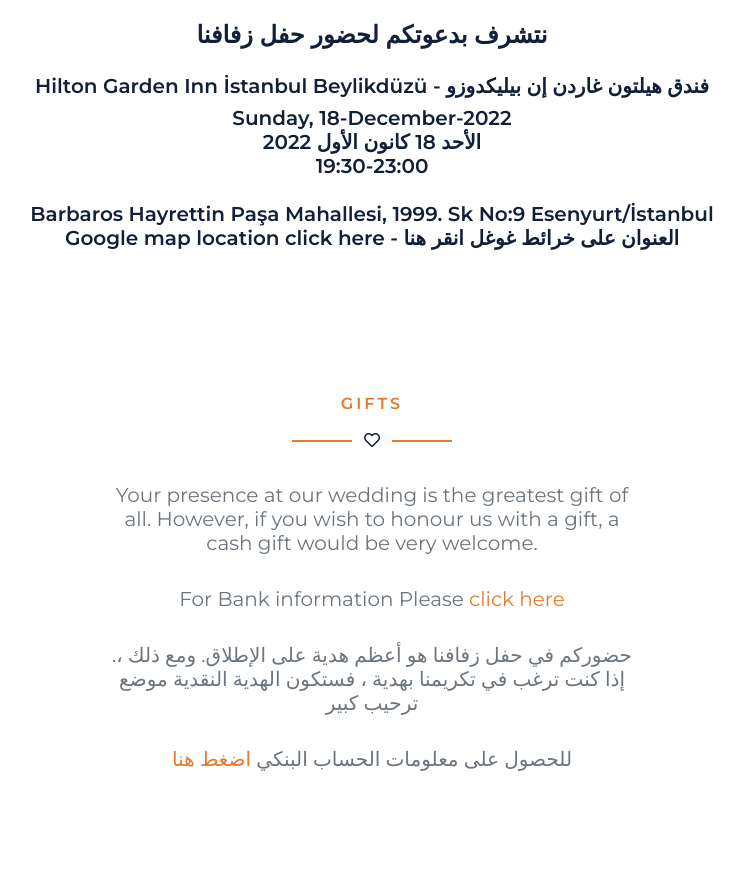
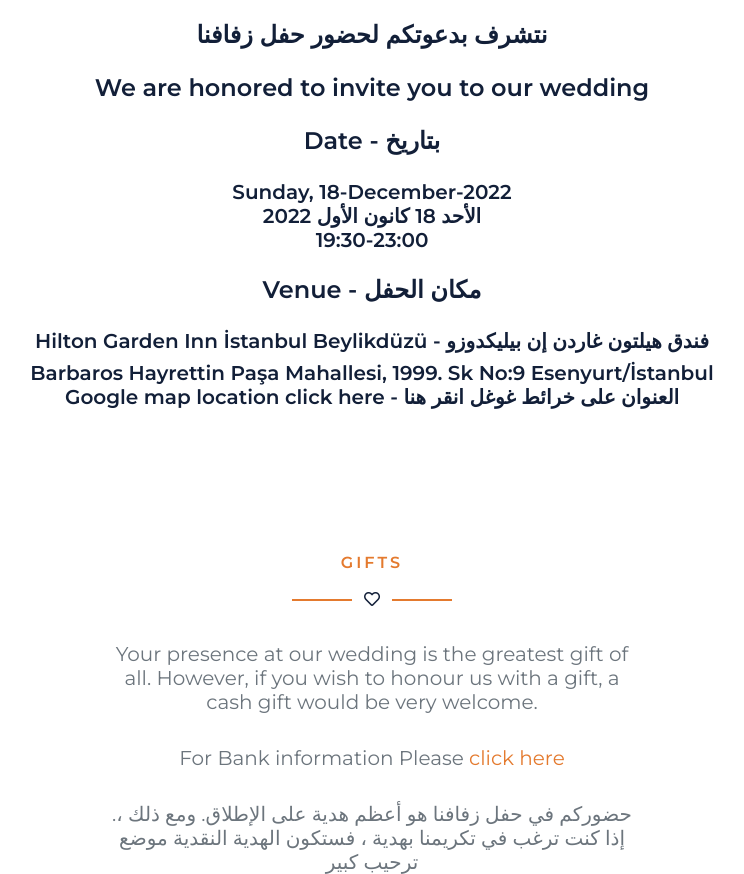
Before and after one commit to tshabarek/TnZ-wedding, a plain HTML site: page index.html in a window 1280 px wide. Shown: the part 1559-2433 px from the top of the page, without its empty margins (268-1012 px from the left). Drawn offline with nearby package versions, Linux system fonts and the light colour scheme.

Commit message:
Update index.html

```diff
--- a/index.html
+++ b/index.html
@@ -147,11 +147,14 @@
                 <div class="text-center">
                     <img class="img-fluid mb-4" src="img/event-2.jpeg" width="600px" alt="">
                     <h4 class="mb-4">نتشرف بدعوتكم لحضور حفل زفافنا</h4>
-                    <a href="https://www.google.com/maps/place/Hilton+Garden+Inn+Istanbul+Beylikduzu/@41.017799,28.6374463,17z/data=!3m1!4b1!4m8!3m7!1s0x14b55f0f5c753353:0x88711de0ce8476fd!5m2!4m1!1i2!8m2!3d41.0178256!4d28.6374802" target="_blank"><h5 class="mb-2"><strong>Hilton Garden Inn İstanbul Beylikdüzü - فندق هيلتون غاردن إن بيليكدوزو</strong></h5></a>
+                     <h4 class="mb-4"> We are honored to invite you to our wedding</h4>
+                    <h4 class="mb-4">Date - بتاريخ</h4>
                     <h5 class="mb-0">Sunday, 18-December-2022</h5>
                     <h5 class="mb-0">الأحد 18 كانون الأول 2022</h5>
                     <h5 class="mb-0">19:30-23:00</h5>
                     <br>
+                      <h4 class="mb-4">Venue - مكان الحفل</h4>
+                    <a href="https://www.google.com/maps/place/Hilton+Garden+Inn+Istanbul+Beylikduzu/@41.017799,28.6374463,17z/data=!3m1!4b1!4m8!3m7!1s0x14b55f0f5c753353:0x88711de0ce8476fd!5m2!4m1!1i2!8m2!3d41.0178256!4d28.6374802" target="_blank"><h5 class="mb-2"><strong>Hilton Garden Inn İstanbul Beylikdüzü - فندق هيلتون غاردن إن بيليكدوزو</strong></h5></a>
                     <a href="https://www.google.com/maps/place/Hilton+Garden+Inn+Istanbul+Beylikduzu/@41.017799,28.6374463,17z/data=!3m1!4b1!4m8!3m7!1s0x14b55f0f5c753353:0x88711de0ce8476fd!5m2!4m1!1i2!8m2!3d41.0178256!4d28.6374802" target="_blank"><h5 class="mb-0">Barbaros Hayrettin Paşa Mahallesi, 1999. Sk No:9 Esenyurt/İstanbul</h5></a>
                     <a href="https://www.google.com/maps/place/Hilton+Garden+Inn+Istanbul+Beylikduzu/@41.017799,28.6374463,17z/data=!3m1!4b1!4m8!3m7!1s0x14b55f0f5c753353:0x88711de0ce8476fd!5m2!4m1!1i2!8m2!3d41.0178256!4d28.6374802" target="_blank"><h5 class="mb-0">Google map location click here - العنوان على خرائط غوغل انقر هنا</h5></a>
 
```
